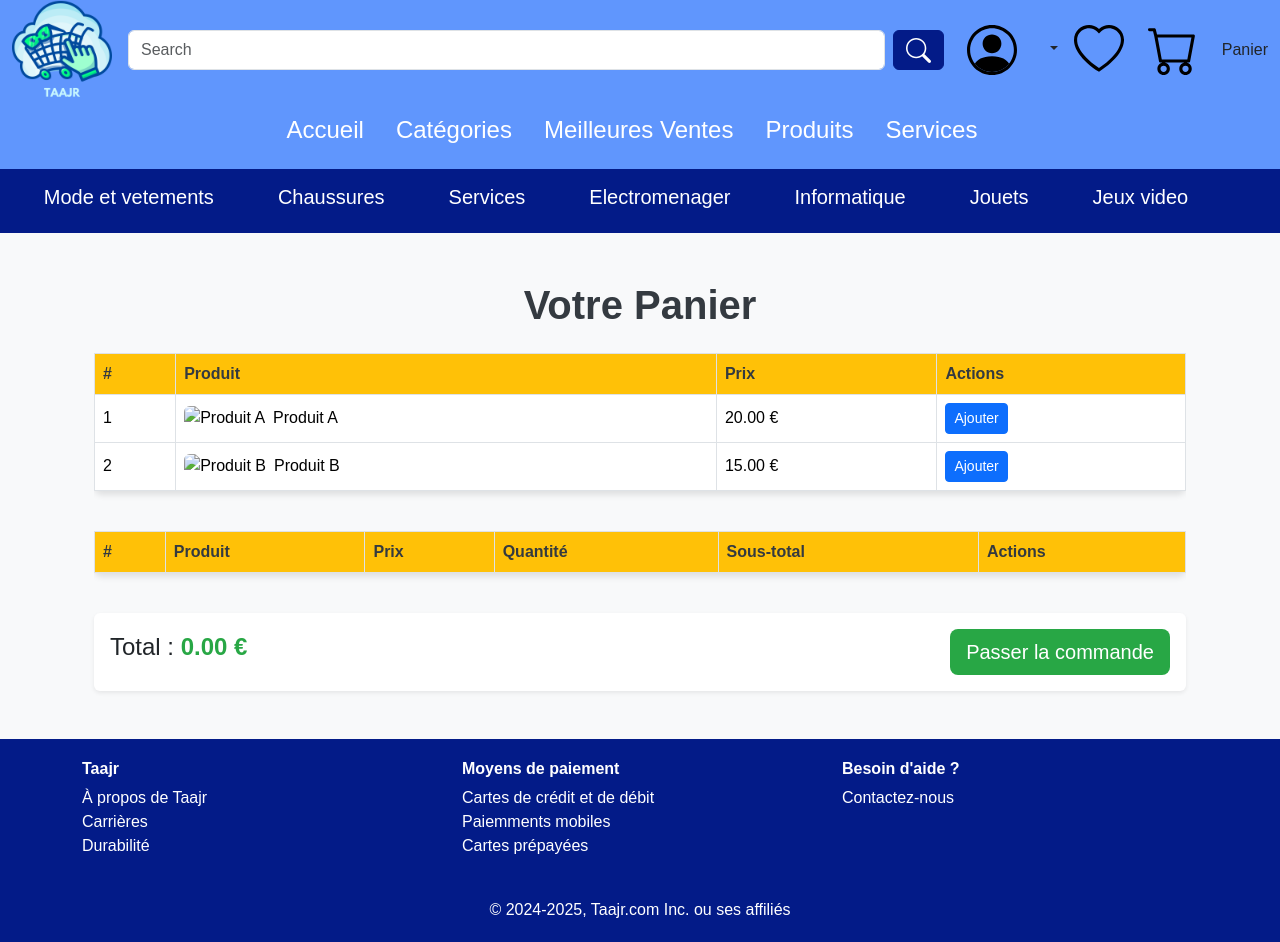
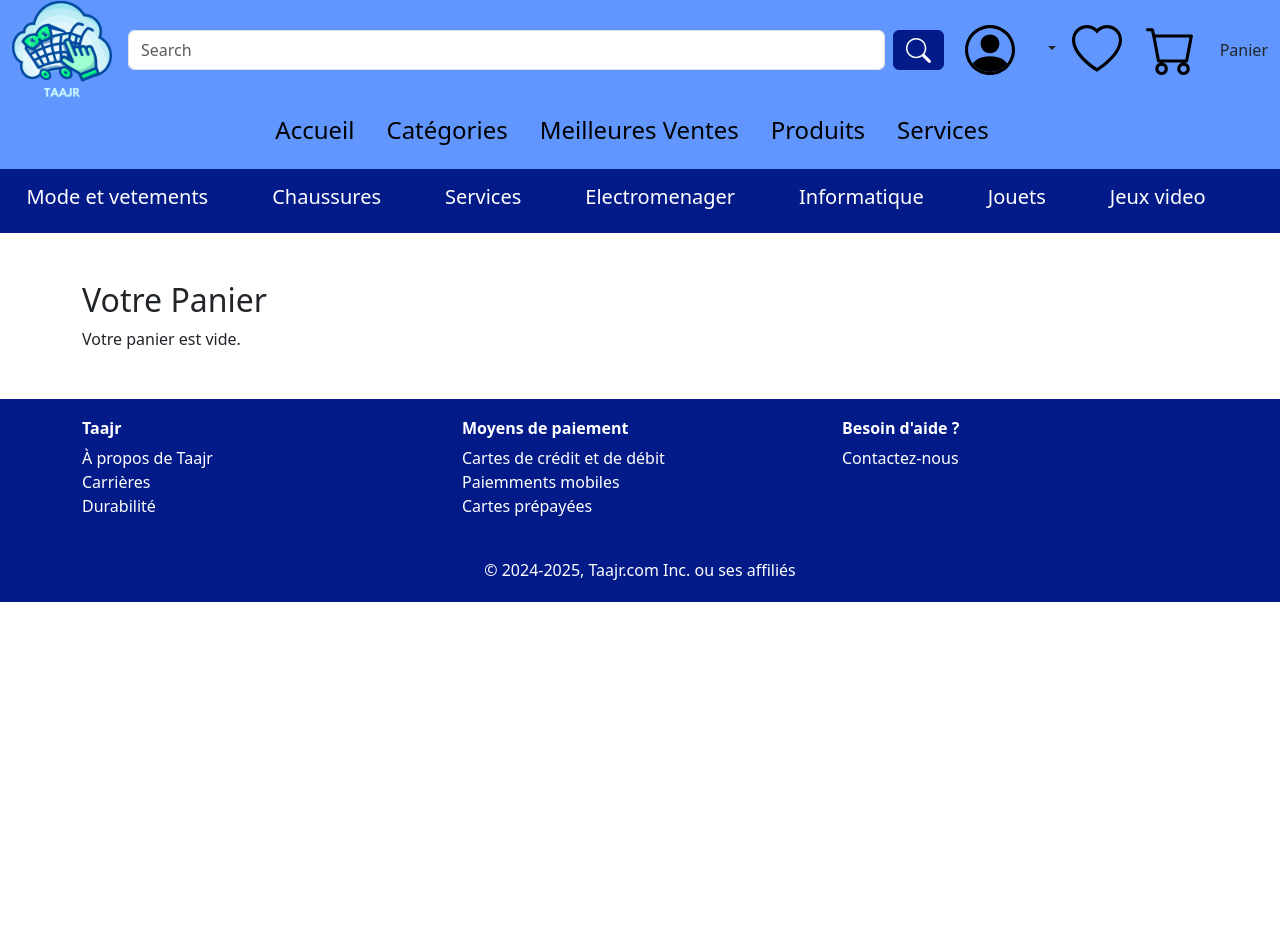
Before and after one commit to haki24gamer/Taajr, a Flask app: page /Panier in a window 1280 px wide. After the commit the page ends 602 px from the top, so only its background shows below. Run offline with Flask 3, Linux system fonts and the light colour scheme; lists and menus that the app fills with data are empty; some libraries are stand-ins or nearby versions.

Commit message:
Update Panier.html

```diff
--- a/templates/Panier.html
+++ b/templates/Panier.html
@@ -3,278 +3,44 @@
 {% block title %}Panier - Taajr{% endblock %}
 
 {% block content %}
-<!DOCTYPE html>
-<html lang="en">
-
-<head>
-  <meta charset="UTF-8">
-  <meta name="viewport" content="width=device-width, initial-scale=1.0">
-  <title>Panier - E-Commerce</title>
-
-  <!-- Bootstrap CSS -->
-  <link href="https://cdn.jsdelivr.net/npm/bootstrap@5.3.0-alpha3/dist/css/bootstrap.min.css" rel="stylesheet">
-
-  <!-- Custom CSS -->
-  <style>
-    body {
-      background-color: #f8f9fa;
-      font-family: 'Arial', sans-serif;
-    }
-
-    .navbar {
-      background-color: #343a40;
-    }
-
-    .navbar-brand {
-      font-weight: bold;
-      color: #ffffff !important;
-    }
-
-    .navbar-nav .nav-link {
-      color: #ffffff !important;
-    }
-
-    .navbar-nav .nav-link.active {
-      font-weight: bold;
-      color: #ffc107 !important;
-    }
-
-    .container h1 {
-      font-weight: bold;
-      color: #343a40;
-    }
-
-    .table {
-      background-color: #ffffff;
-      border-radius: 8px;
-      box-shadow: 0px 4px 6px rgba(0, 0, 0, 0.1);
-    }
-
-    .table th {
-      background-color: #ffc107;
-      color: #343a40;
-      font-weight: bold;
-    }
-
-    .table td {
-      vertical-align: middle;
-    }
-
-    .btn-success {
-      background-color: #28a745;
-      border: none;
-    }
-
-    .btn-success:hover {
-      background-color: #218838;
-    }
-
-    .btn-danger {
-      background-color: #dc3545;
-      border: none;
-    }
-
-    .btn-danger:hover {
-      background-color: #c82333;
-    }
-
-    footer {
-      background-color: #343a40;
-      color: #ffffff;
-      padding: 10px 0;
-    }
-
-    footer p {
-      margin: 0;
-    }
-
-    #total-price {
-      font-weight: bold;
-      color: #28a745;
-    }
-  </style>
-</head>
-
-<body>
-  <div class="container mt-5">
-    <h1 class="text-center mb-4">Votre Panier</h1>
-
-    <!-- Liste des produits à ajouter -->
-    <div class="table-responsive mb-4">
-      <table class="table table-bordered align-middle">
+    <h2>Votre Panier</h2>
+    {% if cart_items %}
+        <table class="table">
             <thead>
                 <tr>
-            <th>#</th>
                     <th>Produit</th>
-            <th>Prix</th>
-            <th>Actions</th>
+                    <th>Quantité</th>
+                    <th>Prix Unitaire</th>
+                    <th>Total</th>
+                    <th>Action</th>
                 </tr>
             </thead>
-        <tbody id="product-list">
+            <tbody>
+                {% for item in cart_items %}
                 <tr>
-            <td>1</td>
+                    <td>{{ item.libelle_off }}</td>
+                    <td>{{ item.quantity }}</td>
+                    <td>{{ item.prix_off }}fdj</td>
+                    <td>{{ item.quantity * item.prix_off }}fdj</td>
                     <td>
-              <div class="d-flex align-items-center">
-                <img src="https://via.placeholder.com/50" alt="Produit A" class="rounded me-2">
-                <span>Produit A</span>
-              </div>
-            </td>
-            <td>20.00 €</td>
-            <td>
-              <button class="btn btn-primary btn-sm add-to-cart">Ajouter</button>
+                        <form method="POST" action="{{ url_for('increment_quantity') }}" style="display:inline;">
+                            <input type="hidden" name="panier_id" value="{{ item.ID_panier }}">
+                            <button type="submit" class="btn btn-sm btn-success">+</button>
+                        </form>
+                        <form method="POST" action="{{ url_for('decrement_quantity') }}" style="display:inline;">
+                            <input type="hidden" name="panier_id" value="{{ item.ID_panier }}">
+                            <button type="submit" class="btn btn-sm btn-danger">-</button>
+                        </form>
                     </td>
                 </tr>
-          <tr>
-            <td>2</td>
-            <td>
-              <div class="d-flex align-items-center">
-                <img src="https://via.placeholder.com/50" alt="Produit B" class="rounded me-2">
-                <span>Produit B</span>
-              </div>
-            </td>
-            <td>15.00 €</td>
-            <td>
-              <button class="btn btn-primary btn-sm add-to-cart">Ajouter</button>
-            </td>
-          </tr>
+                {% endfor %}
             </tbody>
         </table>
+        <div class="d-flex justify-content-end">
+            <h4>Total : {{ total_price }}fdj</h4>
         </div>
-
-    <!-- Table des produits dans le panier -->
-    <div class="table-responsive">
-      <table class="table table-bordered align-middle">
-        <thead>
-          <tr>
-            <th>#</th>
-            <th>Produit</th>
-            <th>Prix</th>
-            <th>Quantité</th>
-            <th>Sous-total</th>
-            <th>Actions</th>
-          </tr>
-        </thead>
-        <tbody id="cart-items">
-          <!-- Les produits ajoutés apparaîtront ici -->
-        </tbody>
-      </table>
-    </div>
-
-    <!-- Résumé du panier -->
-    <div class="d-flex justify-content-between align-items-center mt-4 p-3 bg-white shadow-sm rounded">
-      <h4>Total : <span id="total-price">0.00 €</span></h4>
-      <button class="btn btn-success btn-lg" id="checkout">Passer la commande</button>
-    </div>
-  </div>
-
-  <!-- Bootstrap JS -->
-  <script src="https://cdn.jsdelivr.net/npm/bootstrap@5.3.0-alpha3/dist/js/bootstrap.bundle.min.js"></script>
-
-  <!-- JavaScript pour la gestion du panier -->
-  <script>
-    // Simuler l'état d'authentification
-    const isAuthenticated = true; // Changez ceci à false pour tester les restrictions
-
-    const productList = document.getElementById('product-list');
-    const cartItems = document.getElementById('cart-items');
-    const totalPriceElement = document.getElementById('total-price');
-    let cart = [];
-
-    // Mettre à jour le total
-    function updateTotal() {
-      let total = 0;
-      cart.forEach((item, index) => {
-        const quantityInput = document.querySelector(`#cart-items tr:nth-child(${index + 1}) input`);
-        const quantity = parseInt(quantityInput.value);
-        const subtotal = item.price * quantity;
-        document.querySelector(`#cart-items tr:nth-child(${index + 1}) .subtotal`).textContent = `${subtotal.toFixed(2)} €`;
-        total += subtotal;
-      });
-      totalPriceElement.textContent = `${total.toFixed(2)} €`;
-    }
-
-    // Ajouter un produit au panier
-    productList.addEventListener('click', (e) => {
-      if (!isAuthenticated) {
-        alert("Vous devez être connecté pour ajouter un produit au panier.");
-        return;
-      }
-
-      if (e.target.classList.contains('add-to-cart')) {
-        const row = e.target.closest('tr');
-        const name = row.children[1].textContent.trim();
-        const price = parseFloat(row.children[2].textContent.replace('€', '').trim());
-
-        cart.push({ name, price, quantity: 1 });
-        const index = cart.length;
-
-        const cartRow = document.createElement('tr');
-        cartRow.innerHTML = `
-          <td>${index}</td>
-          <td>${name}</td>
-          <td>${price.toFixed(2)} €</td>
-          <td><input type="number" class="form-control" value="1" min="1"></td>
-          <td class="subtotal">${price.toFixed(2)} €</td>
-          <td><button class="btn btn-danger btn-sm remove-from-cart">Supprimer</button></td>
-        `;
-        cartItems.appendChild(cartRow);
-
-        updateTotal();
-      }
-    });
-
-    // Supprimer un produit du panier
-    cartItems.addEventListener('click', (e) => {
-      if (!isAuthenticated) {
-        alert("Vous devez être connecté pour supprimer un produit du panier.");
-        return;
-      }
-
-      if (e.target.classList.contains('remove-from-cart')) {
-        const row = e.target.closest('tr');
-        const index = Array.from(cartItems.children).indexOf(row);
-
-        cart.splice(index, 1);
-
-        row.remove();
-
-        Array.from(cartItems.children).forEach((row, i) => {
-          row.children[0].textContent = i + 1;
-        });
-        updateTotal();
-      }
-    });
-
-    // Modifier la quantité
-    cartItems.addEventListener('input', (e) => {
-      if (e.target.tagName === 'INPUT') {
-        updateTotal();
-      }
-    });
-
-    // Passer la commande
-    document.getElementById('checkout').addEventListener('click', () => {
-      if (!isAuthenticated) {
-        alert("Vous devez être connecté pour passer une commande.");
-        return;
-      }
-
-      if (cart.length === 0) {
-        alert("Votre panier est vide !");
-        return;
-      }
-
-      console.log("Commande passée :", cart);
-
-      alert("Votre commande a été effectuée avec succès !");
-
-      cart = [];
-      cartItems.innerHTML = '';
-      updateTotal();
-    });
-  </script>
-</body>
-
-</html>
-
+        <a href="/checkout" class="btn btn-success btn-lg mt-3">Passer la commande</a>
+    {% else %}
+        <p>Votre panier est vide.</p>
+    {% endif %}
 {% endblock %}
```
Lines whose indentation alone changed are shown as unchanged.
